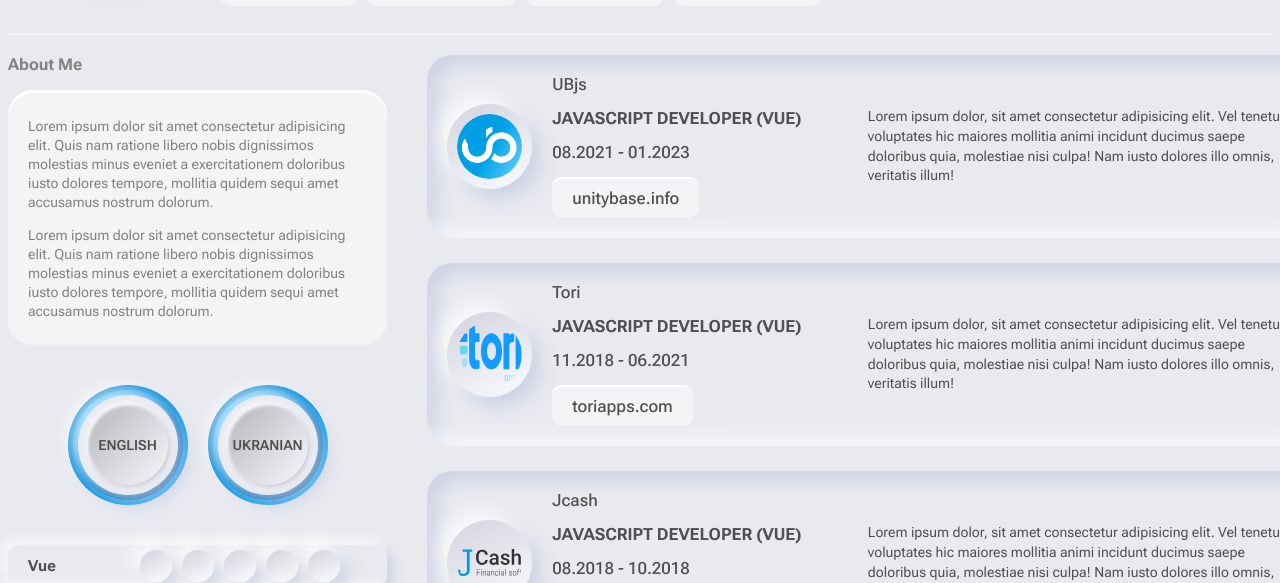
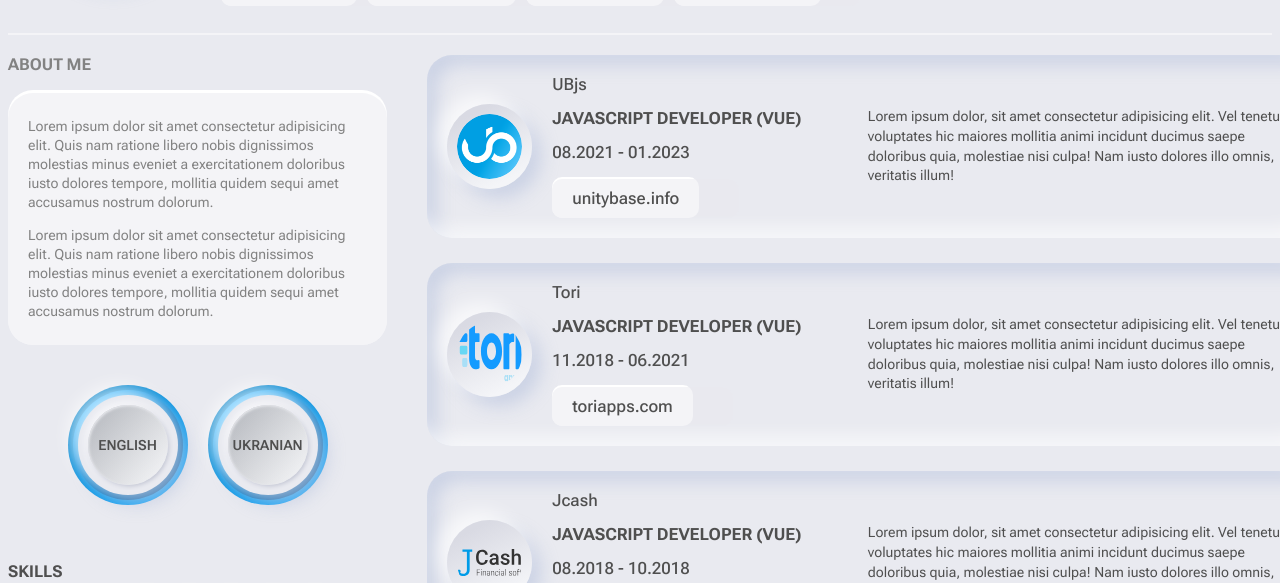
Before and after one commit to zp00v0518/cv-neo, a Vue app: page / in a window 1280 px wide. Shown: the part 217-800 px from the top of the page. Built offline with nearby package versions, Linux system fonts and the light colour scheme.

Commit message:
created skills list

```diff
--- a/src/components/atoms/SkillCv/SkillCv.vue
+++ b/src/components/atoms/SkillCv/SkillCv.vue
@@ -3,7 +3,10 @@
     <span class="skill-cv__name">{{ name }}</span>
     <div class="skill-cv--wrap">
       <div v-for="index in length" :key="index" class="skill-cv__item">
-        <div class="skill-cv__item__status" :status="status"></div>
+        <div
+          class="skill-cv__item__status"
+          :type="index <= lvl ? type : ''"
+        ></div>
       </div>
     </div>
   </section>
@@ -16,7 +19,7 @@ export default {
     name: {type: String, default: ''},
     lvl: {type: Number, default: 0},
     length: {type: Number, default: 5},
-    status: {
+    type: {
       type: String,
       default: '',
       validator: v => {
@@ -71,10 +74,10 @@ export default {
   border-radius: 100%;
 }
 
-.skill-cv__item__status[status='primary'] {
+.skill-cv__item__status[type='primary'] {
   background: linear-gradient(45deg, #11a8fd 24.17%, #005696 74.59%);
 }
-.skill-cv__item__status[status='secondary'] {
+.skill-cv__item__status[type='secondary'] {
   background: linear-gradient(90deg, #e65c00 0%, #f9d423 100%);
 }
 </style>
--- a/src/components/moleculs/AboutCv/AboutCv.vue
+++ b/src/components/moleculs/AboutCv/AboutCv.vue
@@ -33,6 +33,7 @@ export default {
 }
 .about__title {
   color: inherit;
+  text-transform: uppercase;
 }
 .about--wrap {
   display: block;
--- a/src/components/moleculs/SkillsList/SkillsList.vue
+++ b/src/components/moleculs/SkillsList/SkillsList.vue
@@ -1,31 +1,43 @@
 <template>
   <div class="skills-list">
-    <SkillCvVue
-      v-for="(skill, index) in list"
-      :key="index"
-      :name="skill.name"
-      :lvl="skill.lvl"
-    ></SkillCvVue>
+    <h3 class="skills-list__title">Skills</h3>
+    <div>
+      <SkillCv
+        v-for="(skill, index) in list"
+        :key="index"
+        :name="skill.name"
+        :lvl="skill.lvl"
+        type="primary"
+      ></SkillCv>
+    </div>
   </div>
 </template>
 
 <script>
-import SkillCvVue from '../../atoms/SkillCv'
+import SkillCv from '../../atoms/SkillCv'
 
 export default {
   name: 'SkillsList',
-  components: {SkillCvVue},
+  components: {SkillCv},
   data() {
     return {
       list: [
         {name: 'Vue', lvl: 5},
-        {name: 'Javascript', lvl: 5},
-        {name: 'NodeJs', lvl: 5},
-        {name: 'HTML', lvl: 5},
+        {name: 'Javascript', lvl: 4},
+        {name: 'NodeJs', lvl: 3},
+        {name: 'HTML', lvl: 2}
       ]
     }
   }
 }
 </script>
 
-<style></style>
+<style>
+.skills-list__title {
+  color: inherit;
+  text-transform: uppercase;
+}
+.skills-list .skill-cv {
+  margin-block-end: var(--padding-double);
+}
+</style>
```
